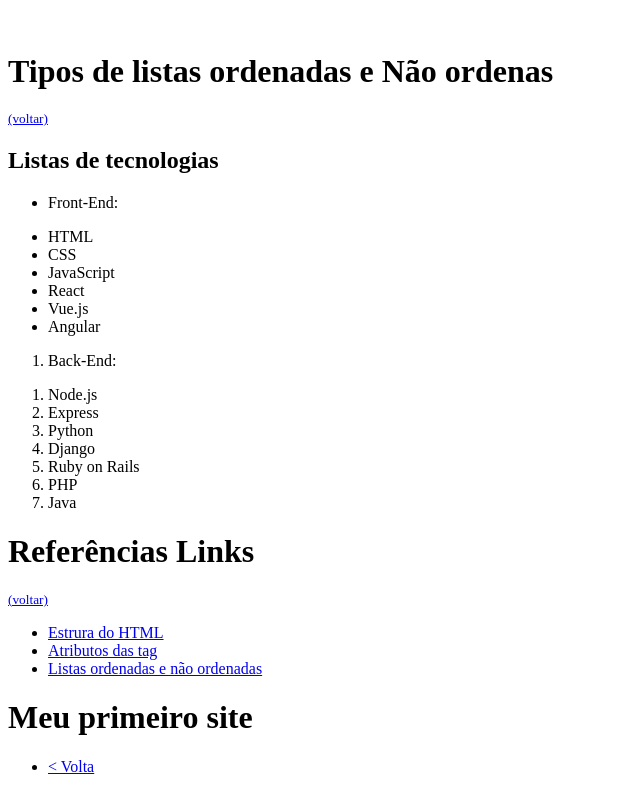
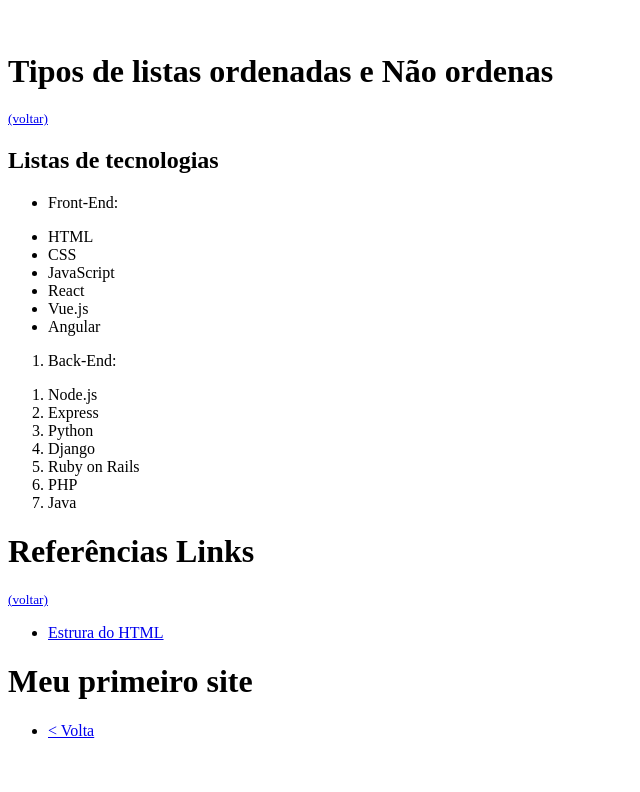
Before and after one commit to leonardosantos10/projeto-men, a plain HTML site: page index.html in a window 1280 px wide. Shown: the part 2638-3430 px from the top of the page, without its empty margins (0-640 px from the left). After the commit the page ends 3394 px from the top, so only its background shows below. Drawn offline with Linux system fonts and the light colour scheme.

Commit message:
atualização no HTML

```diff
--- a/index.html
+++ b/index.html
@@ -158,12 +158,6 @@
      <li>
           <a href="https://www.youtube.com/watch?v=_fahgk9RjTM" target="_blank" title="clique aqui e confira">Estrura do HTML</a>
      </li>
-     <li>
-        <a href="https://www.youtube.com/watch?v=-u0DyDbH1Ek" target="_blank" title="clique aqui e confira">Atributos das tag </a>
-     </li>
-     <li>
-         <a href="https://www.youtube.com/watch?v=t_Oml4Q_zJY" target="_blank" title="clique aqui e confira">Listas ordenadas e não ordenadas</a>
-     </li>
   </ul>
 
   <html>
```
